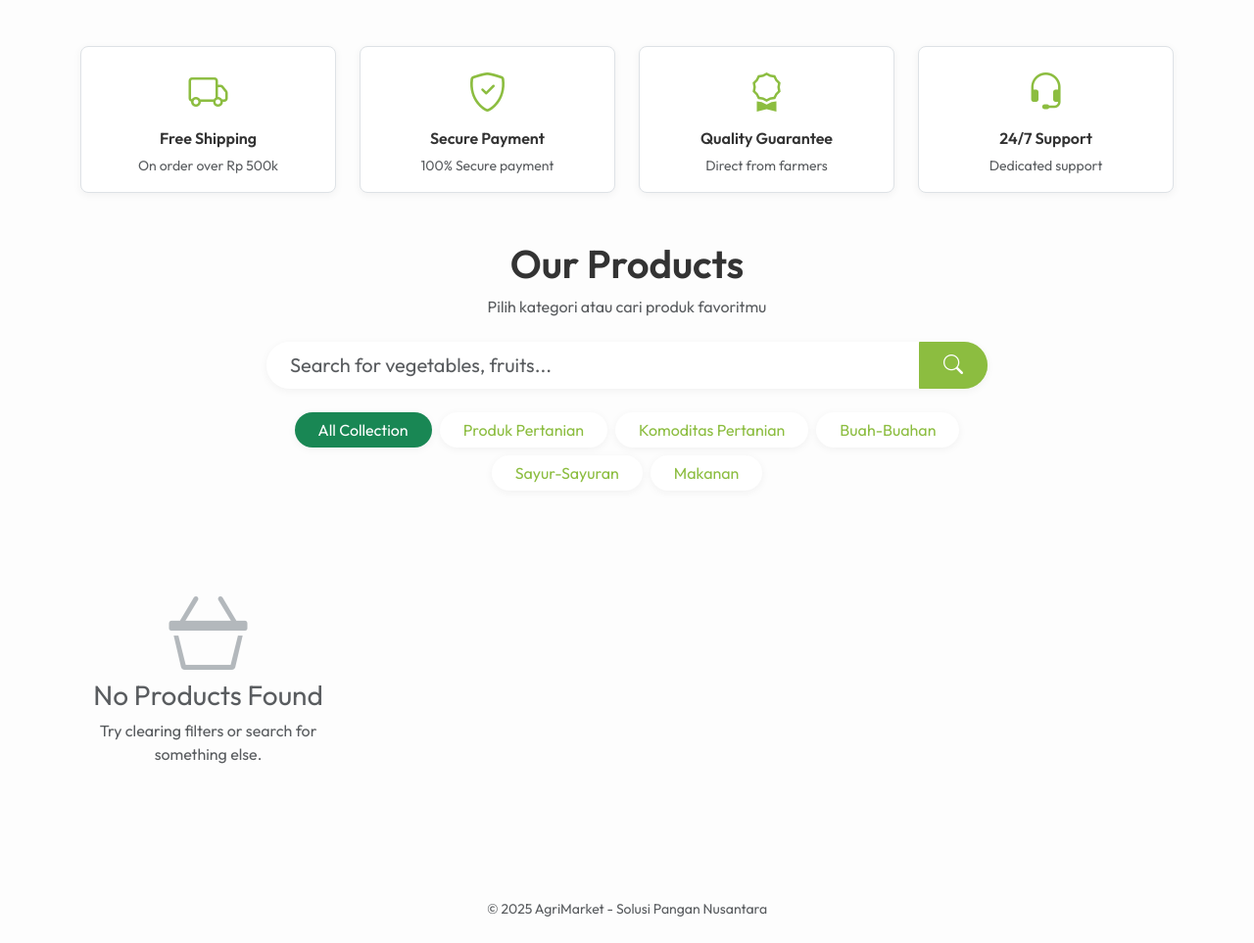
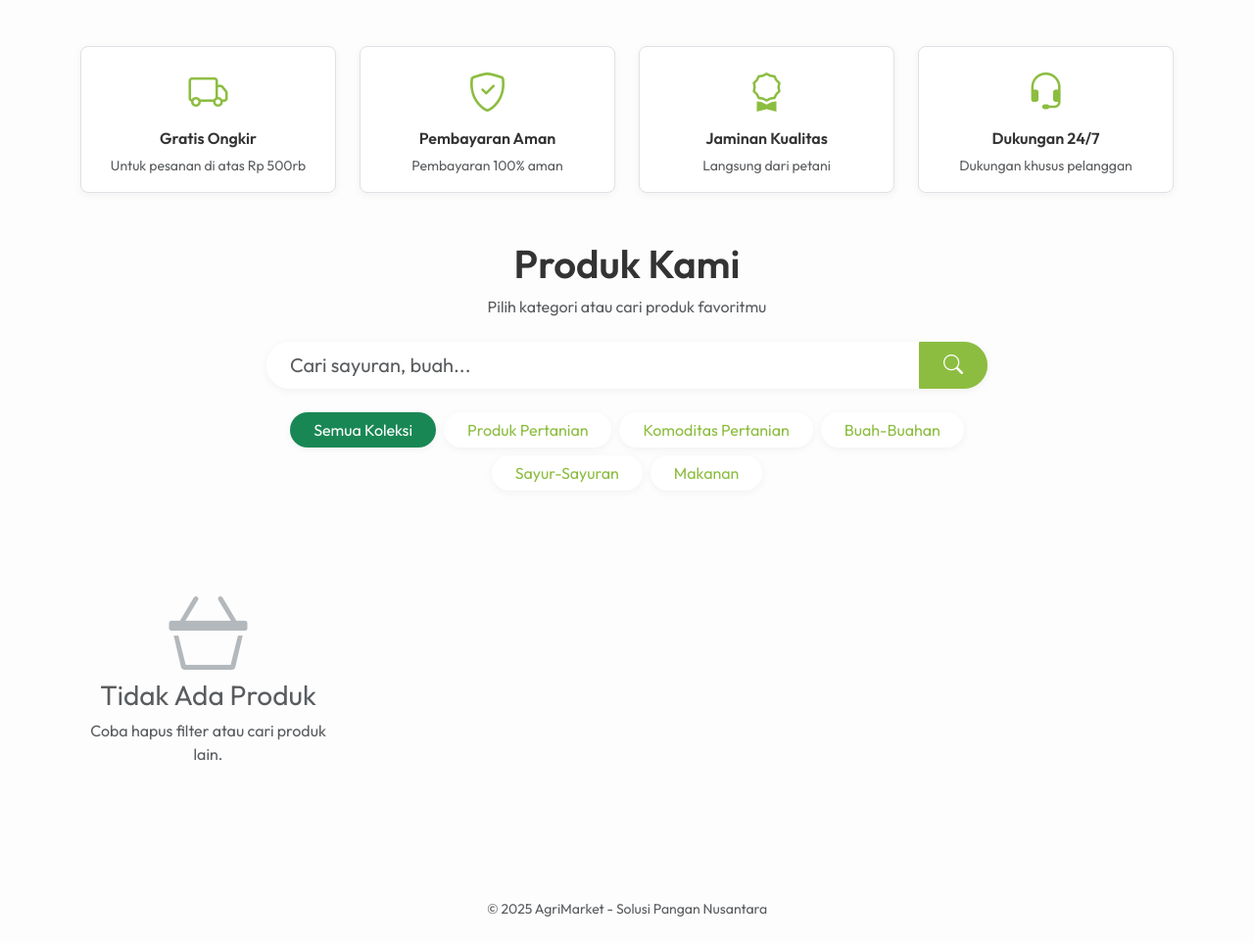
Before and after one commit to Alfandhy/agrimarket-flask, a Flask app: page / in a window 1280 px wide. Shown: the part 732-1695 px from the top of the page at 98% size. Run offline with Flask 3, Linux system fonts and the light colour scheme; some libraries are stand-ins or nearby versions.

Commit message:
update bahasa2

```diff
--- a/templates/index.html
+++ b/templates/index.html
@@ -18,14 +18,14 @@
                     alt="{{ b.title }}" style="height: 500px; object-fit: cover;">
                 <div class="carousel-caption d-none d-md-block text-start p-5"
                     style="top: 0; bottom: 0; left: 0; right: 0; background: linear-gradient(90deg, rgba(0,0,0,0.6) 0%, rgba(0,0,0,0) 60%); display: flex !important; flex-direction: column; justify-content: center; align-items: flex-start;">
-                    <span class="badge bg-warning text-dark mb-2 px-3 py-2 rounded-pill">100% Organic Products</span>
+                    <span class="badge bg-warning text-dark mb-2 px-3 py-2 rounded-pill">100% Produk Organik</span>
                     <h1 class="display-3 fw-bold text-white mb-3" style="text-shadow: 2px 2px 4px rgba(0,0,0,0.5);">{{
                         b.title }}</h1>
                     {% if b.subtitle %}
                     <p class="lead text-white mb-4" style="text-shadow: 1px 1px 2px rgba(0,0,0,0.5);">{{ b.subtitle }}
                     </p>
                     {% endif %}
-                    <a href="#shop-section" class="btn btn-primary btn-lg rounded-pill px-5">Shop Now</a>
+                    <a href="#shop-section" class="btn btn-primary btn-lg rounded-pill px-5">Belanja Sekarang</a>
                 </div>
             </div>
         </div>
@@ -45,8 +45,8 @@
 <div class="p-5 p-md-5 mb-5 rounded-4 text-bg-dark"
     style="background: linear-gradient(rgba(0,0,0,0.5), rgba(0,0,0,0.5)), url('https://images.unsplash.com/photo-1610832958506-aa56368176cf?ixlib=rb-1.2.1&auto=format&fit=crop&w=1920&q=80') center/cover;">
     <div class="col-md-6 px-0 py-5">
-        <span class="badge bg-warning text-dark mb-2 px-3 py-2 rounded-pill">Welcome to AgriMarket</span>
-        <h1 class="display-3 fw-bold">Fresh & Organic From Farm</h1>
+        <span class="badge bg-warning text-dark mb-2 px-3 py-2 rounded-pill">Selamat Datang di AgriMarket</span>
+        <h1 class="display-3 fw-bold">Segar & Organik dari Petani</h1>
         <p class="lead my-3">Temukan produk pertanian terbaik langsung dari petani lokal di sekitar Anda dengan harga
             terbaik.</p>
         <a href="#shop-section" class="btn btn-primary btn-lg rounded-pill px-5">Mulai Belanja</a>
@@ -60,32 +60,32 @@
         <div
             class="p-3 border rounded-3 bg-white h-100 shadow-sm align-items-center d-flex flex-column justify-content-center">
             <i class="bi bi-truck fs-1 text-success mb-2"></i>
-            <h6 class="fw-bold">Free Shipping</h6>
-            <small class="text-muted">On order over Rp 500k</small>
+            <h6 class="fw-bold">Gratis Ongkir</h6>
+            <small class="text-muted">Untuk pesanan di atas Rp 500rb</small>
         </div>
     </div>
     <div class="col-md-3">
         <div
             class="p-3 border rounded-3 bg-white h-100 shadow-sm align-items-center d-flex flex-column justify-content-center">
             <i class="bi bi-shield-check fs-1 text-success mb-2"></i>
-            <h6 class="fw-bold">Secure Payment</h6>
-            <small class="text-muted">100% Secure payment</small>
+            <h6 class="fw-bold">Pembayaran Aman</h6>
+            <small class="text-muted">Pembayaran 100% aman</small>
         </div>
     </div>
     <div class="col-md-3">
         <div
             class="p-3 border rounded-3 bg-white h-100 shadow-sm align-items-center d-flex flex-column justify-content-center">
             <i class="bi bi-award fs-1 text-success mb-2"></i>
-            <h6 class="fw-bold">Quality Guarantee</h6>
-            <small class="text-muted">Direct from farmers</small>
+            <h6 class="fw-bold">Jaminan Kualitas</h6>
+            <small class="text-muted">Langsung dari petani</small>
         </div>
     </div>
     <div class="col-md-3">
         <div
             class="p-3 border rounded-3 bg-white h-100 shadow-sm align-items-center d-flex flex-column justify-content-center">
             <i class="bi bi-headset fs-1 text-success mb-2"></i>
-            <h6 class="fw-bold">24/7 Support</h6>
-            <small class="text-muted">Dedicated support</small>
+            <h6 class="fw-bold">Dukungan 24/7</h6>
+            <small class="text-muted">Dukungan khusus pelanggan</small>
         </div>
     </div>
 </div>
@@ -94,14 +94,14 @@
 <div id="shop-section" class="row justify-content-center mb-5">
     <div class="col-md-8">
         <div class="text-center mb-4">
-            <h2 class="fw-bold display-6">Our Products</h2>
+            <h2 class="fw-bold display-6">Produk Kami</h2>
             <p class="text-muted">Pilih kategori atau cari produk favoritmu</p>
         </div>
 
         <form action="{{ url_for('main.index') }}" method="get" class="mb-4">
             <div class="input-group input-group-lg shadow-sm rounded-pill overflow-hidden">
                 <input type="search" name="search" class="form-control border-0 ps-4"
-                    placeholder="Search for vegetables, fruits..." value="{{ request.args.get('search', '') }}">
+                    placeholder="Cari sayuran, buah..." value="{{ request.args.get('search', '') }}">
                 <button class="btn btn-primary px-4 fw-bold" type="submit">
                     <i class="bi bi-search"></i>
                 </button>
@@ -110,7 +110,7 @@
 
         <div class="d-flex justify-content-center flex-wrap gap-2" id="category-filters">
             <button class="btn {{ 'btn-success text-white' if not current_category and not search_query else 'btn-outline-success bg-white' }} rounded-pill px-4 border-0 shadow-sm category-btn" data-filter="all">
-                All Collection
+                Semua Koleksi
             </button>
             {% for cat in categories %}
             <button class="btn {{ 'btn-success text-white' if current_category and current_category.id == cat.id else 'btn-outline-success bg-white' }} rounded-pill px-4 border-0 shadow-sm category-btn" data-filter="{{ cat.id }}">
@@ -124,8 +124,8 @@
 <!-- Search Status -->
 {% if search_query %}
 <div class="alert alert-info text-center border-0 shadow-sm mb-4">
-    Search results for: <strong>"{{ search_query }}"</strong>
-    <a href="{{ url_for('main.index') }}" class="ms-2 small text-decoration-none fw-bold">Clear</a>
+    Hasil pencarian untuk: <strong>"{{ search_query }}"</strong>
+    <a href="{{ url_for('main.index') }}" class="ms-2 small text-decoration-none fw-bold">Hapus</a>
 </div>
 {% endif %}
 
@@ -180,7 +180,7 @@
 
                 <a href="{{ url_for('product.product_detail', id=product.id) }}"
                     class="btn btn-outline-success rounded-pill w-100 fw-bold">
-                    View Details
+                    Lihat Detail
                 </a>
             </div>
         </div>
@@ -188,8 +188,8 @@
     {% else %}
     <div class="col-12 text-center py-5 text-muted">
         <i class="bi bi-basket3 display-1 mb-3 text-secondary opacity-50"></i>
-        <h3>No Products Found</h3>
-        <p>Try clearing filters or search for something else.</p>
+        <h3>Tidak Ada Produk</h3>
+        <p>Coba hapus filter atau cari produk lain.</p>
     </div>
     {% endfor %}
 </div>
```
